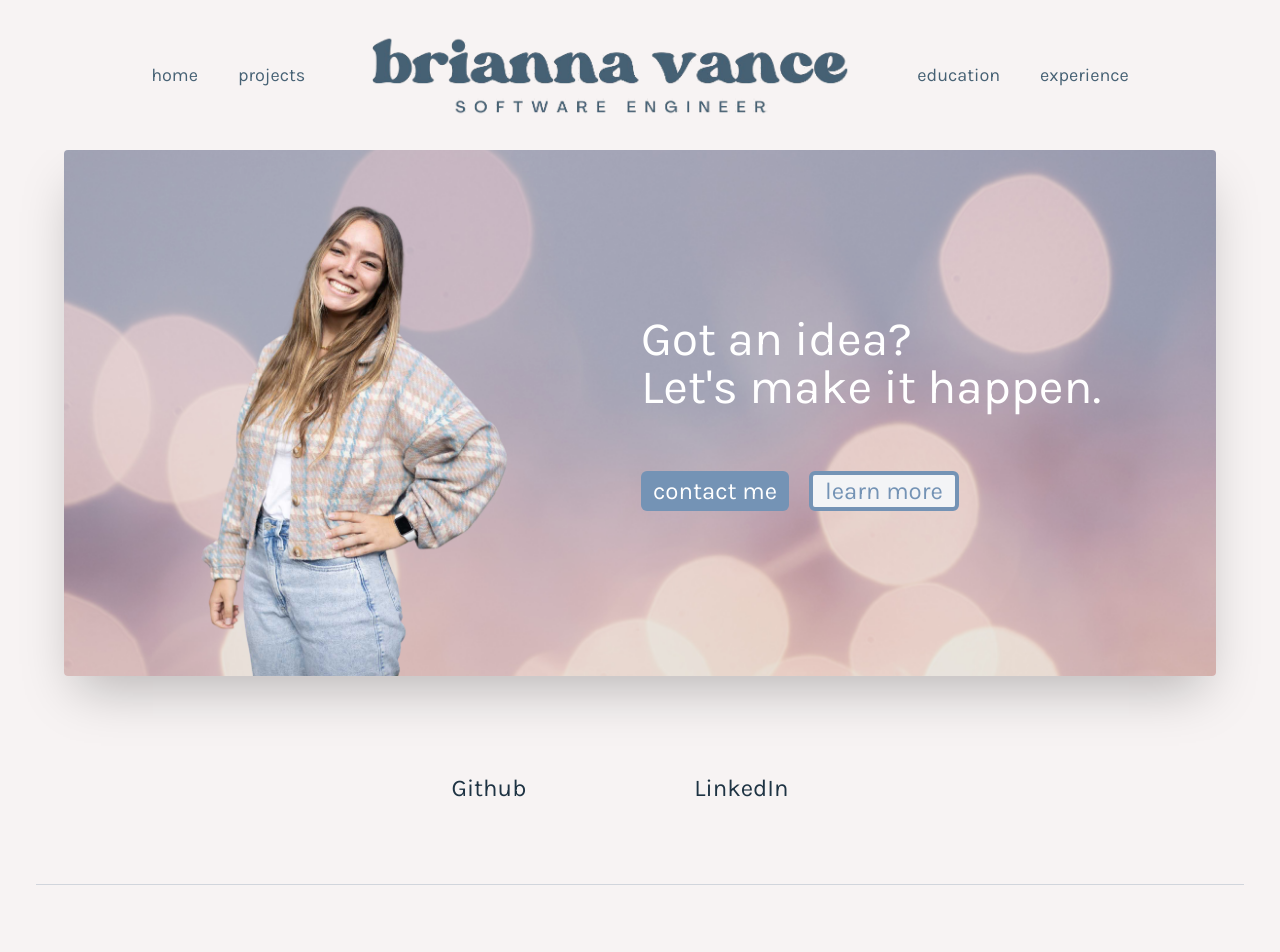
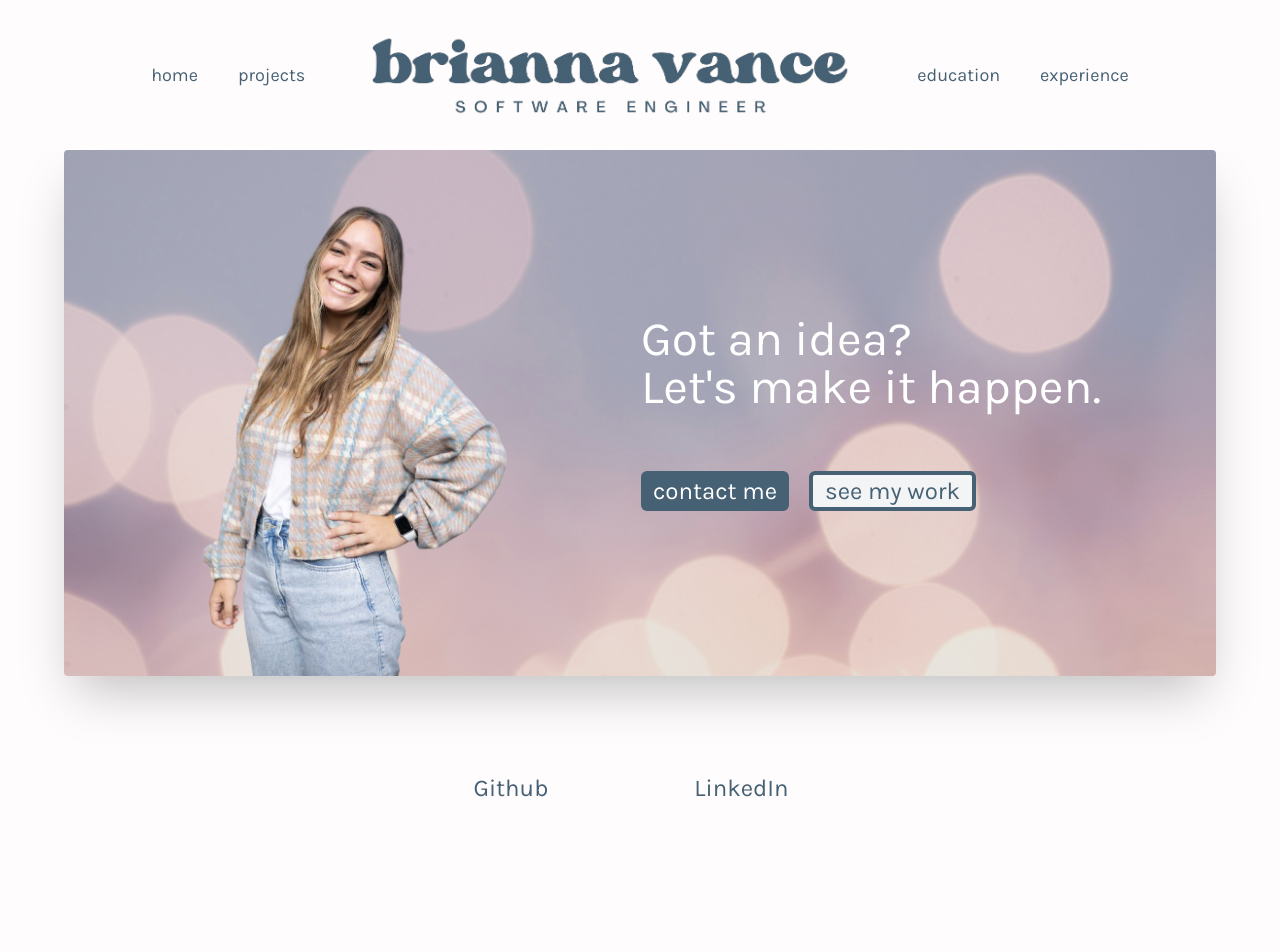
Before and after one commit to brivance/brivance-website, a Next.js app: page / in a window 1280 px wide. Shown: the top 952 px of the page. Built offline with nearby package versions, Linux system fonts and the light colour scheme.

Commit message:
slightly refined pages appearance

```diff
--- a/app/components/cards/ExperienceCard.tsx
+++ b/app/components/cards/ExperienceCard.tsx
@@ -17,7 +17,7 @@ const ExperienceCard = ({ title, subtitle, description, moreInformation, image }
   const [isOpen, setIsOpen] = useState(false);
   return (
     <a
-      className="p-8 flex flex-col border border-gray-300 rounded-sm shadow-lg"
+      className="bg-white p-8 flex flex-col border border-gray-100 rounded-sm shadow-lg"
       onClick={() => setIsOpen(prev => !prev)}
     >
       <div className="flex justify-between w-full gap-8">
@@ -31,7 +31,7 @@ const ExperienceCard = ({ title, subtitle, description, moreInformation, image }
         </div>
         {moreInformation &&
           <div>
-            {isOpen ? <KeyboardArrowUp className="text-blackish h-8 w-8" /> : <KeyboardArrowDown className="text-blackish h-8 w-8" />}
+            {isOpen ? <KeyboardArrowUp className="text-blackish h-8 w-8" /> : <KeyboardArrowDown className="h-8 w-8" />}
           </div>
         }
       </div>
--- a/app/components/cards/FunLinkCard.tsx
+++ b/app/components/cards/FunLinkCard.tsx
@@ -9,7 +9,7 @@ interface Props {
 
 const FunLinkCard = ({ title, description, image, href }: Props) => {
   return (
-    <a href={href} className="flex flex-col justify-start gap-6 items-center border border-gray-300 rounded-sm shadow-lg transition-transform duration-300 hover:scale-110">
+    <a href={href} className="bg-white flex flex-col justify-start gap-6 items-center border border-white rounded-sm shadow-lg transition-transform duration-300 hover:scale-110">
       <p className="text-center text-2xl font-bold mt-2">{title}</p>
       <p className="mx-5 text-center">{description}</p>
       <div className="mb-5"><Image src={image} alt="image" width={250} height={250} /></div>
--- a/app/education/page.tsx
+++ b/app/education/page.tsx
@@ -16,11 +16,10 @@ export default function Education() {
 
   return (
     <>
-      <div className="text-center pt-14">
-        <p className="text-3xl mb-3">BRIGHAM YOUNG UNIVERSITY</p>
-        <div className="mx-32">
-          <div className="w-full h-[55vh] relative overflow-hidden shadow-lg">
-            <motion.div style={{ y }} className="h-[70vh] w-full">
+      <div className="text-center mt-4">
+        <div className="mx-32 mb-8">
+          <div className="w-full h-[60vh] relative overflow-hidden shadow-lg">
+            <motion.div style={{ y }} className="h-[80vh] w-full">
               <Image
                 src="/education/byu-3.jpg"
                 alt="byu"
@@ -30,6 +29,8 @@ export default function Education() {
             </motion.div>
           </div>
         </div>
+        <p className="text-4xl">BRIGHAM YOUNG UNIVERSITY</p>
+
         <p className="text-3xl mt-6">Bachelor&apos;s in Computer Science with a Data Science Emphasis</p>
         <p className="text-2xl mt-1">Minor in Mathematics</p>
         <p className="mt-1"><em>September 2019-June 2024</em></p>
@@ -40,9 +41,9 @@ export default function Education() {
       <div>
         <div className="grid grid-cols-3 gap-6 w-11/12 mb-28 items-center mx-auto">
           <FunLinkCard title="Kanye West Tweets" description="Creating silly websites to learn JavaScript, HTML/CSS, and external API requests" image="/fun-links/kanye-west.jpeg" href="https://oldbrivance.netlify.app/fun-links/kanye-tweets/index.html/" />
-          <a href={""} className="flex flex-col gap-4 justify-start items-center border border-gray-300 rounded-sm shadow-lg transition-transform duration-300 hover:scale-110">
+          <a className="bg-white flex flex-col gap-4 justify-start items-center border border-white rounded-sm shadow-lg transition-transform duration-300 hover:scale-110">
             <p className="text-center text-2xl font-bold mt-2">Trained DNN for Image Styling</p>
-            <p className="mx-5 text-center">Built and trained a DNN to make normal pictures look weird</p>
+            <p className="mx-5 text-center">Built and trained a DNN to combine image content and style</p>
             <div className="flex mb-5 mx-3 mt-5">
               <div className="flex flex-col basis-1/2">
                 <Image src={"/fun-links/content.png"} alt="image" width={85} height={85} />
@@ -53,13 +54,12 @@ export default function Education() {
               </div>
             </div>
           </a>
-          <a href={""} className="flex flex-col gap-1 justify-start items-center border border-gray-300 rounded-sm shadow-lg transition-transform duration-300 hover:scale-110">
+          <a className="bg-white flex flex-col gap-1 justify-start items-center border border-white rounded-sm shadow-lg transition-transform duration-300 hover:scale-110">
             <p className="text-center text-2xl font-bold mt-2">DDPM</p>
             <p className="mx-5 text-center">Denoising Diffusion Probabilistic Models- take random noise and denoise the images</p>
             <div className="flex mb-5 mx-3 mt-5">
               <div>
                 <Image src={"/fun-links/noised.png"} alt="image" width={100} height={100} />
-
                 <Image src={"/fun-links/partially-denoised.png"} alt="image" width={100} height={100} />
               </div>
               <div>
--- a/app/globals.css
+++ b/app/globals.css
@@ -4,7 +4,7 @@
   --color-background: var(--background);
   --color-foreground: var(--foreground);
 
-  --color-pink-white: #f7f3f3;
+  --color-pink-white: #fefcfc;
   --color-secondary-pink: #eadfdf;
   --color-blue: #466174;
   --color-blackish: #252424;
@@ -16,8 +16,8 @@
 }
 
 :root {
-  --background: #f7f3f3;
-  --foreground: #1e3343;
+  --background: #fefcfc;
+  --foreground: #466174;
 
   --font-sans: var(--font-karla);
 }
--- a/app/page.tsx
+++ b/app/page.tsx
@@ -1,6 +1,6 @@
-import ExternalLinkHoverEffect from "./components/ExternalLinkHoverEffect";
+import { ArrowOutward } from "./components/icons/ArrowOutward";
 import Image from "next/image";
-import { ImageHoverBlur } from "./components/cards/ImageHoverBlur";
+// import { ImageHoverBlur } from "./components/cards/ImageHoverBlur";
 
 export default function Home() {
   return (
@@ -18,33 +18,43 @@ export default function Home() {
                 <a href="mailto:brievance3@gmail.com"
                   target="_blank"
                   rel="noopener noreferrer"
-                  className="transition-transform duration-300 hover:scale-110 px-3 py-1 bg-[#7493B5] text-white rounded-md">
+                  className="transition-transform duration-300 hover:scale-110 px-3 py-1 bg-blue text-white rounded-md">
                   contact me
                 </a>
-                <a href="https://www.linkedin.com/in/brivance/"
+                <a href="/projects"
                   target="_blank"
                   rel="noopener noreferrer"
-                  className="transition-transform duration-300 hover:scale-110 px-3 border-4 border-[#7493B5] text-[#7493B5] bg-gray-100 rounded-md">
-                  learn more
+                  className="transition-transform duration-300 hover:scale-110 px-3 border-4 border-blue text-blue bg-gray-100 rounded-md">
+                  see my work
                 </a>
               </div>
             </div>
           </div>
         </div>
         <div className="flex gap-32 text-xl">
-          <ExternalLinkHoverEffect text="Github" href="https://github.com/brivance" className="text-2xl" />
-          <ExternalLinkHoverEffect text="LinkedIn" href="https://www.linkedin.com/in/brivance/" className="text-2xl" />
+          <div className="flex gap-0.5 items-center group">
+            <a className="hover:text-[#879dac] text-2xl" href="https://github.com/brivance">Github</a>
+            <div className="opacity-0 scale-0 origin-bottom-left transition-transform duration-800 group-hover:opacity-50 group-hover:scale-100">
+              <ArrowOutward className="h-4 w-4" />
+            </div>
+          </div>
+          <div className="flex gap-0.5 items-center group">
+            <a className="hover:text-[#879dac] text-2xl" href="https://www.linkedin.com/in/brivance/">LinkedIn</a>
+            <div className="opacity-0 scale-0 origin-bottom-left transition-transform duration-800 group-hover:opacity-50 group-hover:scale-100">
+              <ArrowOutward className="h-4 w-4" />
+            </div>
+          </div>
         </div>
       </div>
-      <hr className="mx-9 text-gray-300 " />
-      <div>
+      {/* <hr className="mx-9 text-gray-300 " /> */}
+      {/* <div>
         <p className="text-center mt-28 mb-9 text-2xl">A few of my interests</p>
         <div className="grid grid-flow-col auto-cols-max mx-auto gap-x-10 pb-28 w-fit">
           <ImageHoverBlur src="/interests/climbing.jpg" width={300} height={365} title="ROCK CLIMBING" className="shadow-lg" />
           <ImageHoverBlur src="/interests/ice-cream.jpg" width={300} height={398} title="MAKING ICE CREAM" className="shadow-lg" />
           <ImageHoverBlur src="/interests/keys-piano.jpg" width={300} height={373} title="PIANO BY EAR" className="shadow-lg" />
         </div>
-      </div>
+      </div> */}
     </>
   );
 }
```
